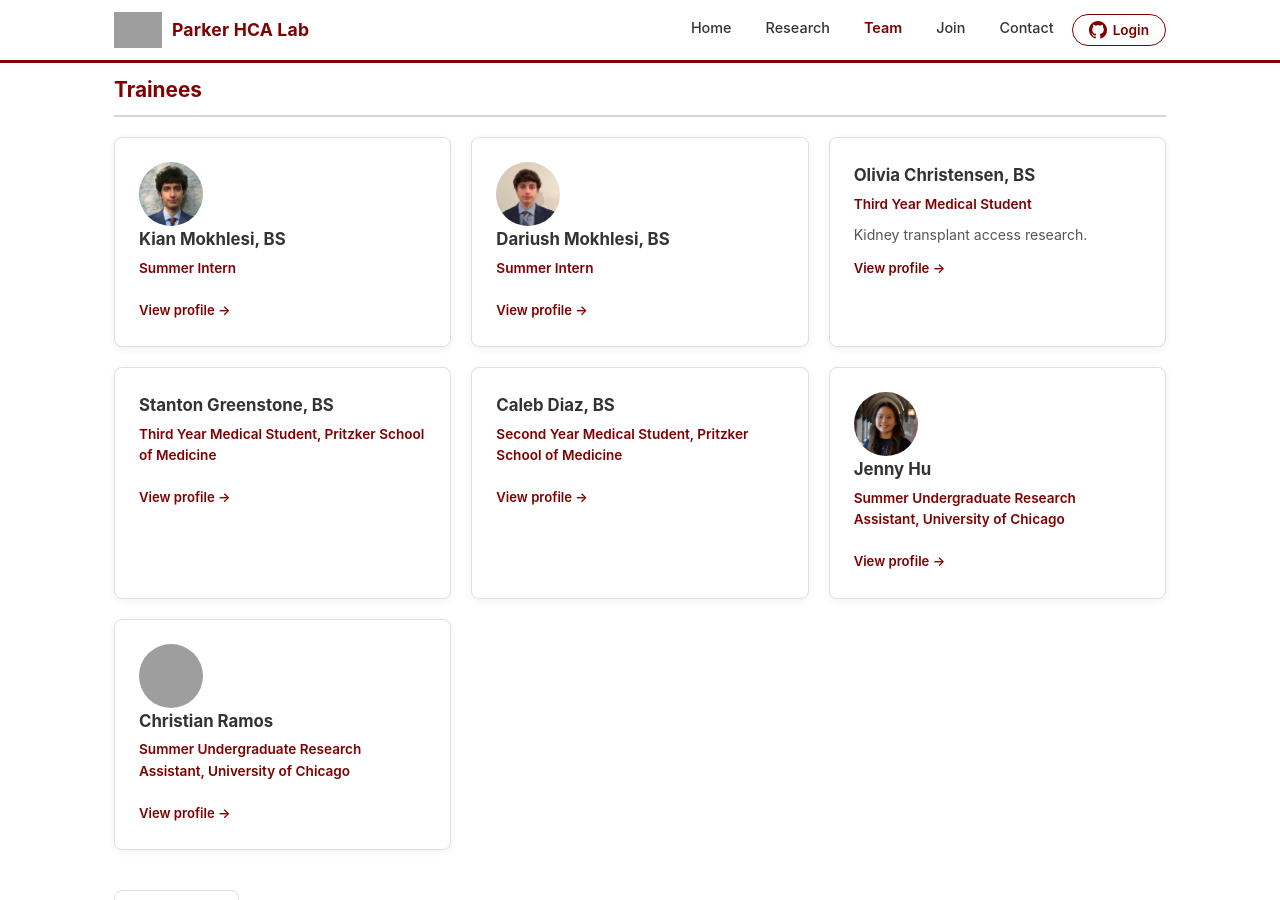
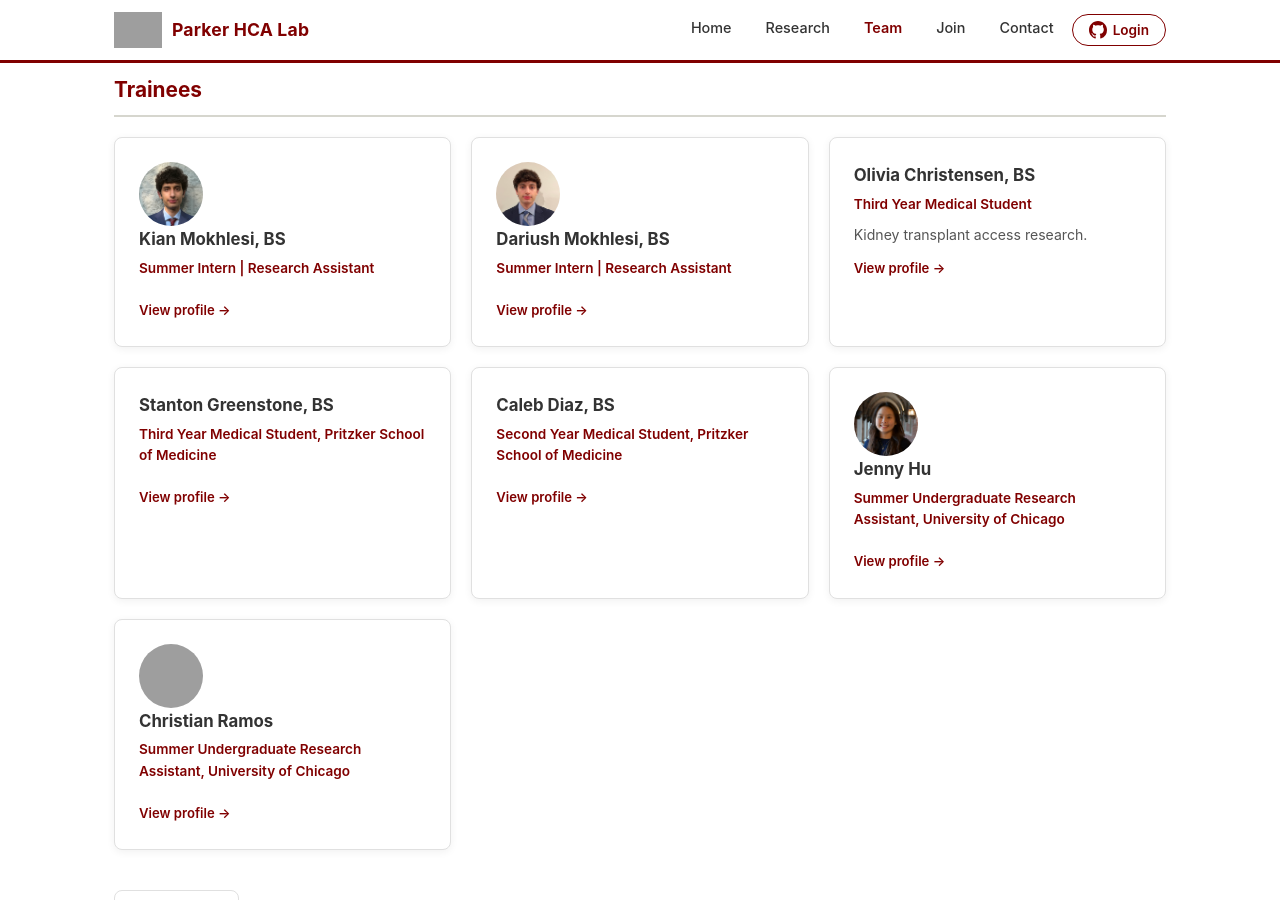
Before and after one commit to Healthcare-Allocation-Lab/healthcare-allocation-lab.github.io, a Jekyll site: the page built from team.html, in a window 1280 px wide and 900 px high, scrolled down 1833 px. Built offline with Jekyll 4.4.1, drawn with Linux system fonts in a browser that asks for light colours; grey boxes are pictures that could not be loaded.

Commit message:
Update team.yml

```diff
--- a/_data/team.yml
+++ b/_data/team.yml
@@ -71,12 +71,12 @@ postdocs:
 
 trainees:
   - name: "Kian Mokhlesi, BS"
-    role: "Summer Intern"
+    role: "Summer Intern | Research Assistant"
     slug: "kian-mokhlesi"
     photo: "images/team/kian-mokhlesi.jpg"
 
   - name: "Dariush Mokhlesi, BS"
-    role: "Summer Intern"
+    role: "Summer Intern | Research Assistant"
     slug: "dariush-mokhlesi"
     photo: "images/team/dariush-mokhlesi.jpg"
 
```
